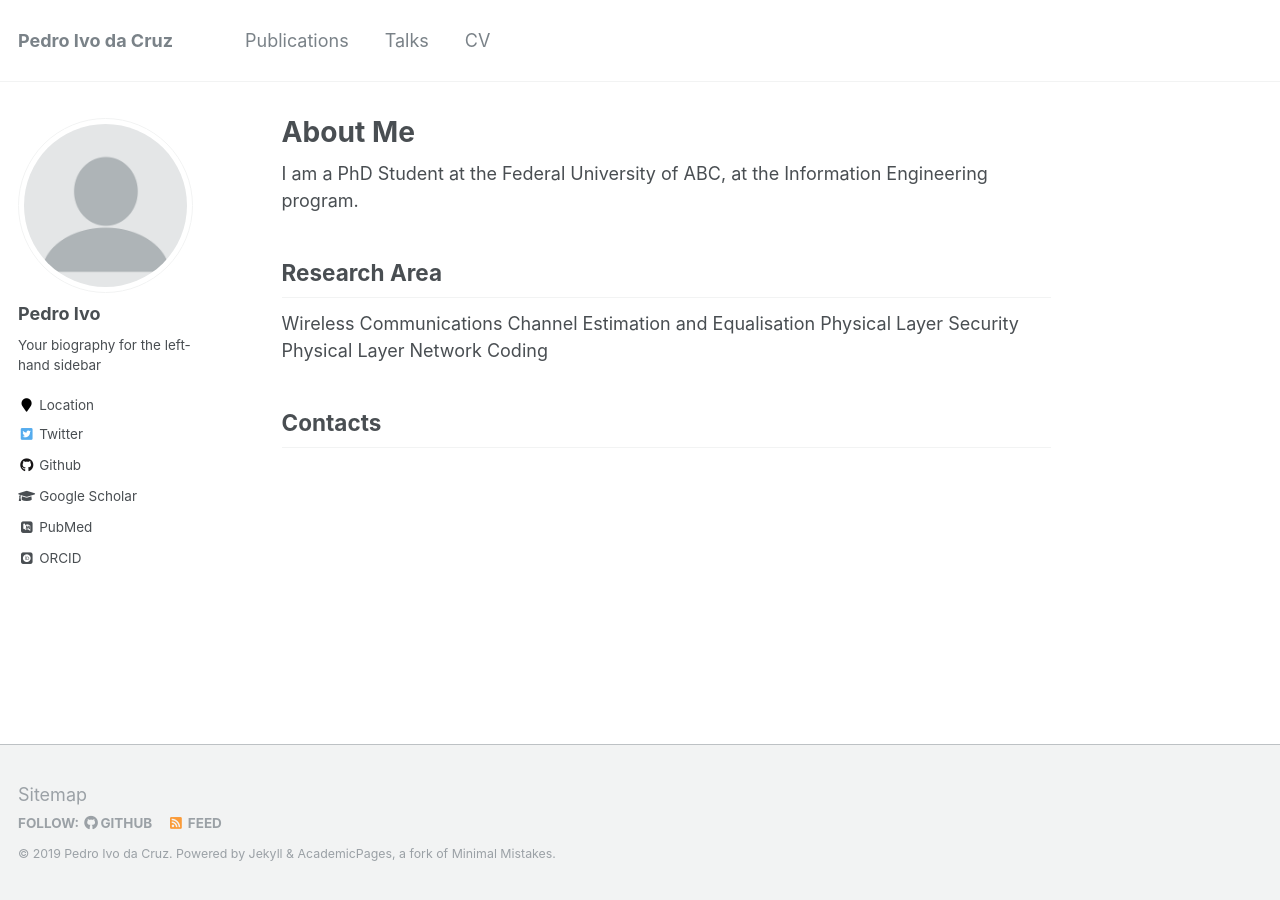
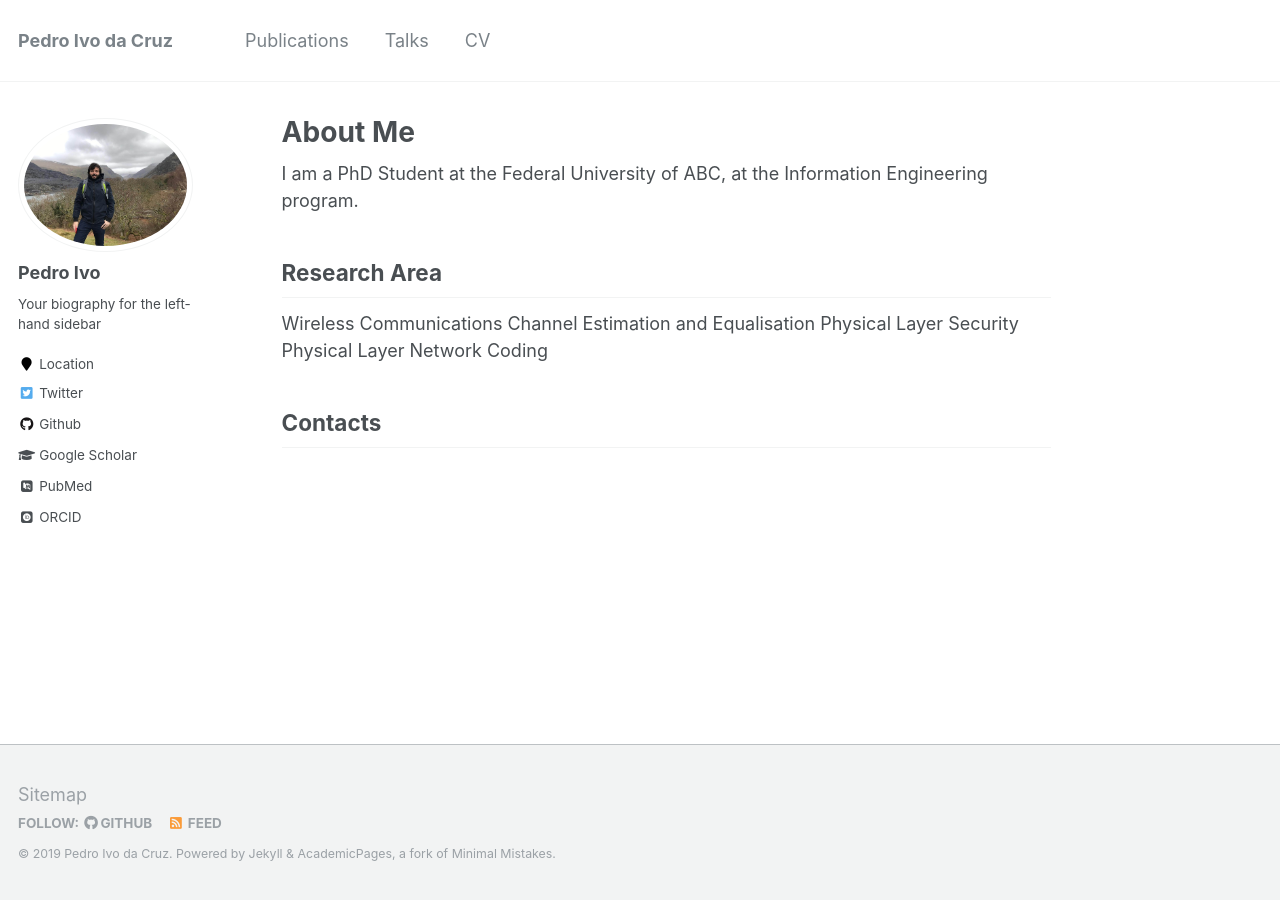
Before and after one commit to pedroidc/pedroidc.github.io, a Jekyll site: the page built from _pages/about.md, in a window 1280 px wide. Built offline with Jekyll 4.4.1, drawn with Linux system fonts in a browser that asks for light colours; some web fonts are replaced.

Commit message:
Adding profile photo

```diff
--- a/_config.yml
+++ b/_config.yml
@@ -81,7 +81,7 @@ analytics:
 # Site Author
 author:
   name             : "Pedro Ivo"
-  avatar           : "profile.png"
+  avatar           : "pedro-bio-photo-1.jpg"
   bio              : "Your biography for the left-hand sidebar"
   location         : "Location"
   employer         :
```
Also changed, not shown: images/pedro-bio-photo-1.jpg (added).
